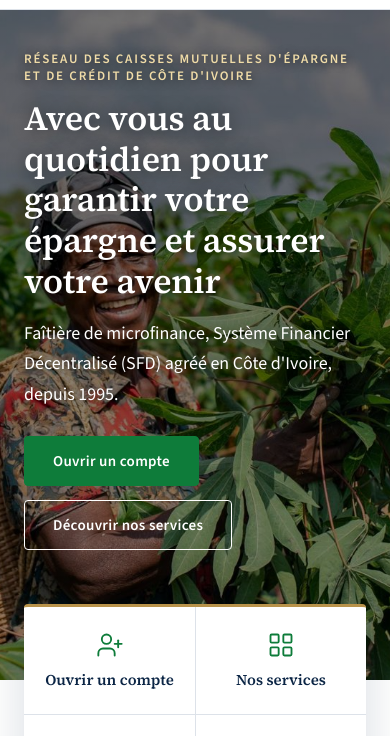
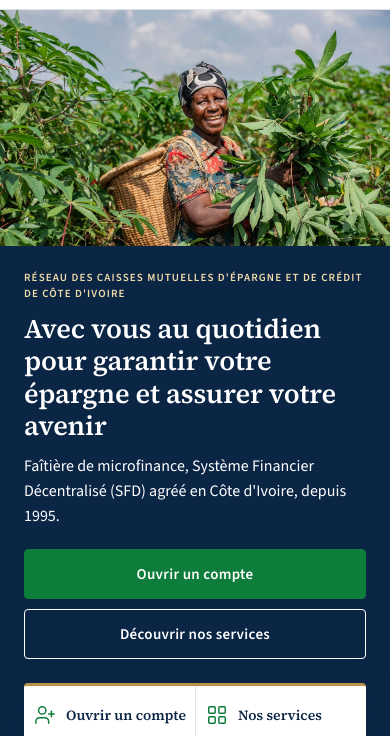
Before and after one commit to kouakoumark9-blip/Rcmec-ci, a plain HTML site: page index.html in a window 390 px wide. Shown: the part 105-841 px from the top of the page. Drawn offline with nearby package versions, Linux system fonts and the light colour scheme.

Commit message:
Hero mobile : photo en haut, texte lisible en dessous, boutons pleine largeur
Co-Authored-By: Claude Sonnet 5.5 <noreply@anthropic.com>
Claude-Session: https://claude.ai/code/session_01K1xcQ7B4sRoLCdGWBYMnUP

```diff
--- a/css/style.css
+++ b/css/style.css
@@ -388,3 +388,33 @@ input:focus,select:focus,textarea:focus{border-color:var(--green);outline:0;box-
 
 /* image du conseiller : photo entière visible (logo + conseiller), format 3:2 */
 .split__img--wide img{aspect-ratio:3/2;object-fit:cover;object-position:50% 50%}
+
+/* ===== hero mobile : photo visible en haut, texte lisible en dessous ===== */
+@media(max-width:640px){
+  .hero2{display:block;position:relative;min-height:0;padding:300px 0 112px;background:var(--navy)}
+  .hero2::before{content:"";position:absolute;top:0;left:0;right:0;height:300px;background:var(--img) 85% 28%/cover no-repeat}
+  .hero2__in{position:relative}
+  .hero2__card{max-width:none;padding:30px 0 0}
+  .hero2 .hero2__card .kicker{font-size:11.5px;letter-spacing:.1em;line-height:1.5;margin-bottom:12px;text-shadow:none}
+  .hero2 .hero2__card h1{font-size:30px;line-height:1.2;margin-bottom:14px;text-shadow:none}
+  .hero2__card .lead{font-size:16.5px;line-height:1.55;margin-bottom:24px;text-shadow:none}
+  .hero2__card .btns{display:grid;grid-template-columns:1fr;gap:12px}
+  .hero2__card .btn{width:100%;padding:15px 20px}
+  .quick{margin-top:-84px}
+  .quick__grid a{flex-direction:row;justify-content:flex-start;gap:12px;padding:18px 14px;font-size:15px;text-align:left}
+  .quick__grid a svg{width:24px;height:24px;flex:none}
+}
+@media(max-width:640px){
+  .hero2{padding:236px 0 108px}
+  .hero2::before{height:236px;background-position:85% 26%}
+  .hero2__card{padding-top:24px}
+  .hero2 .hero2__card .kicker{font-size:11px;margin-bottom:10px}
+  .hero2 .hero2__card h1{font-size:27px;margin-bottom:12px}
+  .hero2__card .lead{font-size:16px;margin-bottom:20px}
+  .hero2__card .btns{gap:10px}
+  .hero2__card .btn{padding:14px 18px}
+}
+@media(max-width:640px){
+  .quick__grid a{font-size:14px;gap:10px;padding:18px 10px;white-space:nowrap}
+  .quick__grid a svg{width:22px;height:22px}
+}
```
